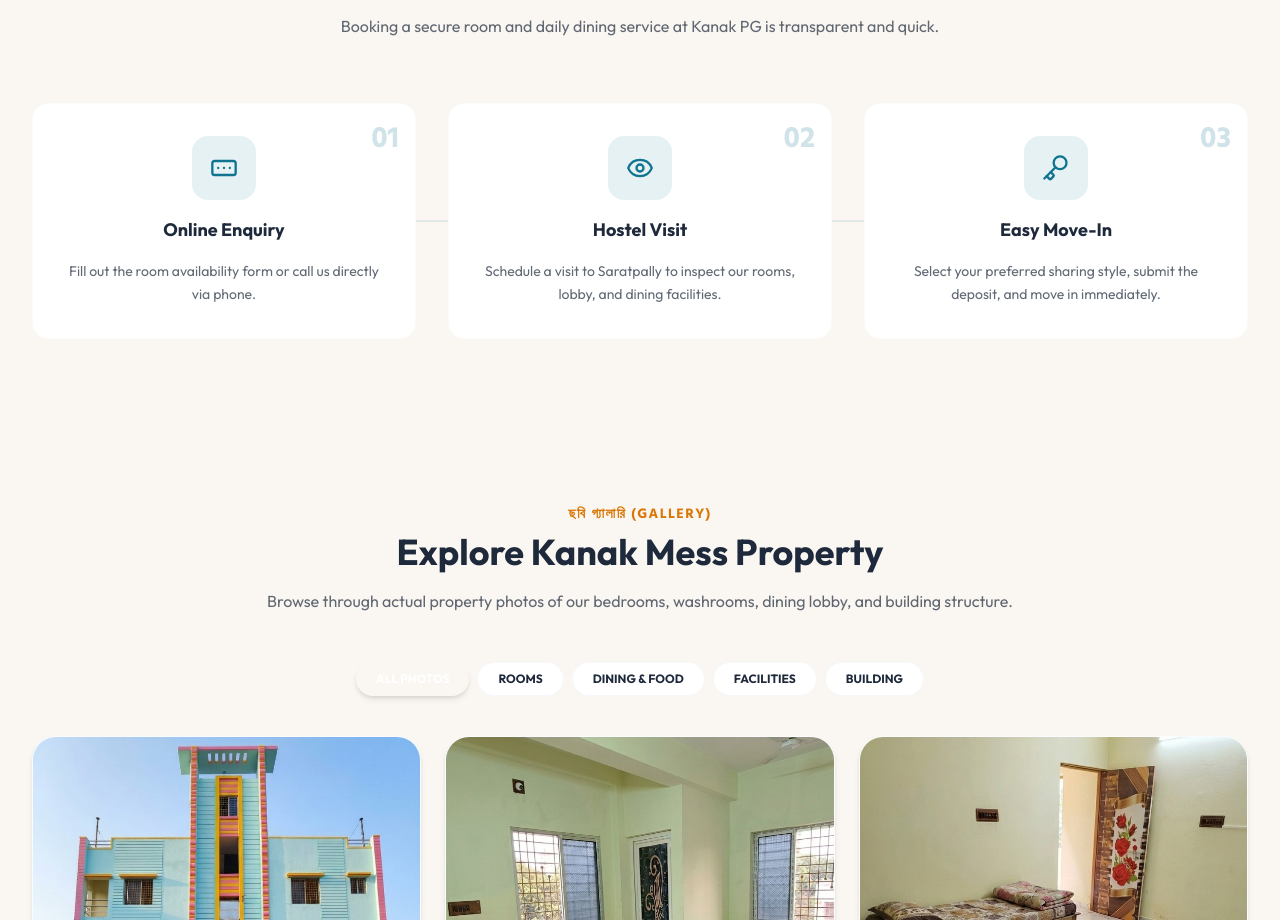
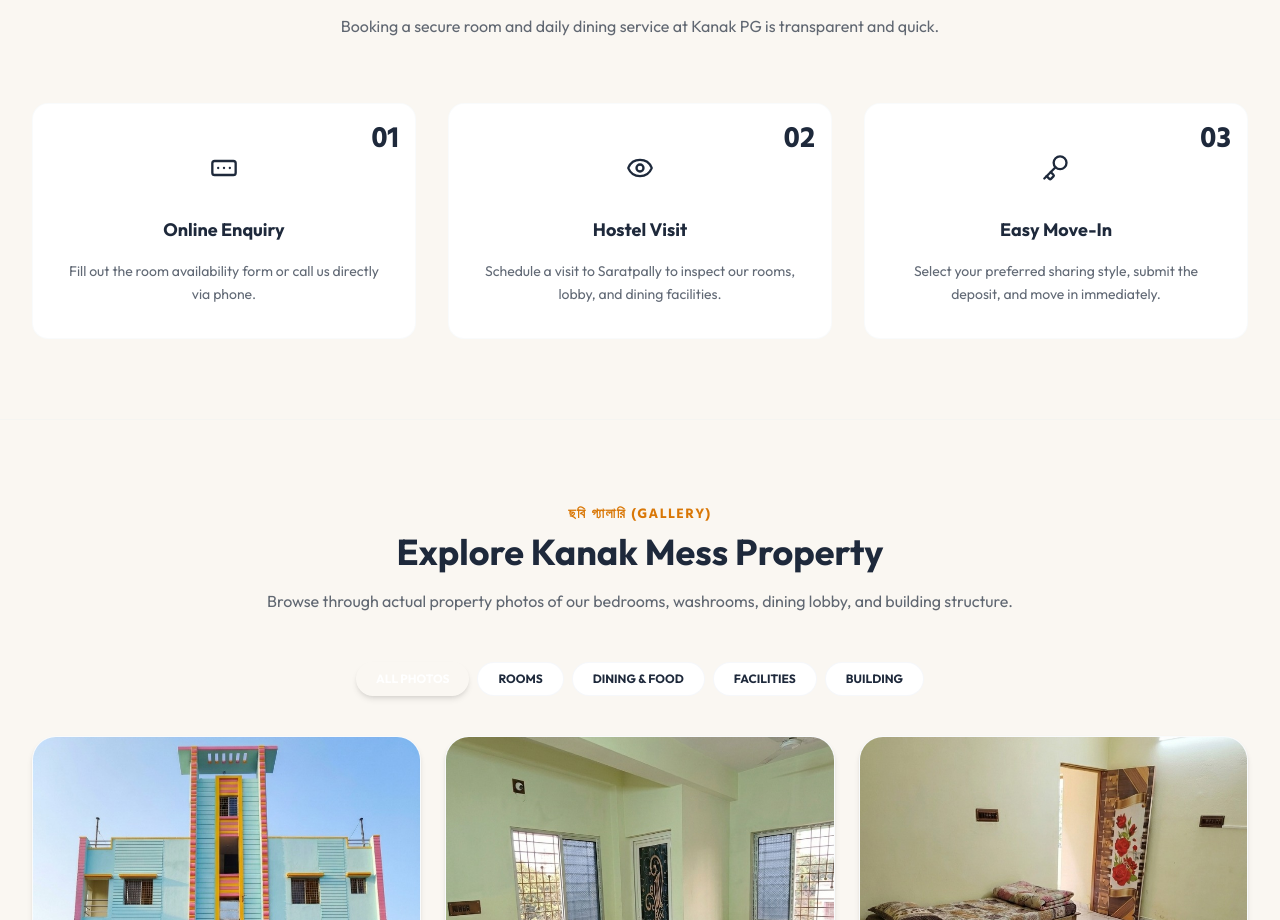
Before and after one commit to adeditsmsg-oss/kanak-mess, a React (Vite) app: page / in a window 1280 px wide. Shown: the part 3993-4913 px from the top of the page. Built offline with nearby package versions, Linux system fonts and the light colour scheme.

Commit message:
Upload src/components/Process.tsx to main

```diff
--- a/src/components/Process.tsx
+++ b/src/components/Process.tsx
@@ -40,20 +40,20 @@
         <div className="grid grid-cols-1 md:grid-cols-3 gap-8 relative">
 
           {/* Connector line for large screens */}
-          <div className="hidden md:block absolute top-1/2 left-[15%] right-[15%] h-0.5 bg-tealBrand/10 -translate-y-1/2 pointer-events-none" />
+          <div className="hidden md:block absolute top-1/2 left-[15%] right-[15%] h-0.5 bg-terracotta/10 -translate-y-1/2 pointer-events-none" />
 
           {steps.map((step, idx) => (
             <div
               key={idx}
-              className="bg-white p-8 rounded-2xl border border-greyBorder/20 relative z-10 hover:border-tealBrand transition-all duration-300 text-center space-y-4 hover:shadow-lg"
+              className="bg-white p-8 rounded-2xl border border-greyBorder/20 relative z-10 hover:border-terracotta transition-all duration-300 text-center space-y-4 hover:shadow-lg"
             >
-              <div className="absolute top-4 right-4 text-tealBrand/20 text-3xl font-extrabold font-bengali">
+              <div className="absolute top-4 right-4 text-terracotta/20 text-3xl font-extrabold font-bengali">
                 {step.step}
               </div>
-              <div className="w-16 h-16 rounded-2xl bg-tealBrand/10 text-tealBrand flex items-center justify-center mx-auto">
+              <div className="w-16 h-16 rounded-2xl bg-terracotta/10 text-terracotta flex items-center justify-center mx-auto">
                 <step.icon size={28} />
               </div>
-              <h3 className="font-bold text-lg text-charcoalText">{step.title}</h3>
+              <h3 className="font-bold text-lg text-primaryDark">{step.title}</h3>
               <p className="text-sm text-charcoalText/70 leading-relaxed">{step.description}</p>
             </div>
           ))}
```
